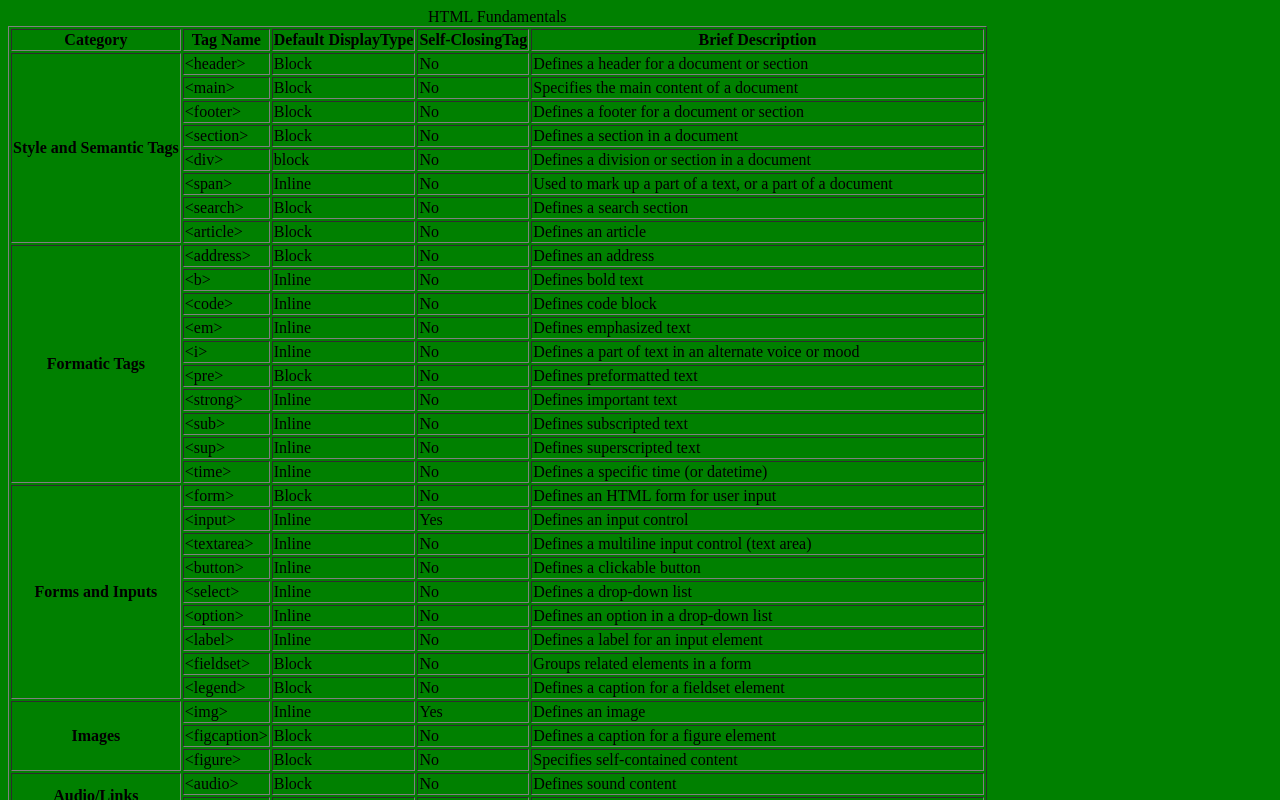
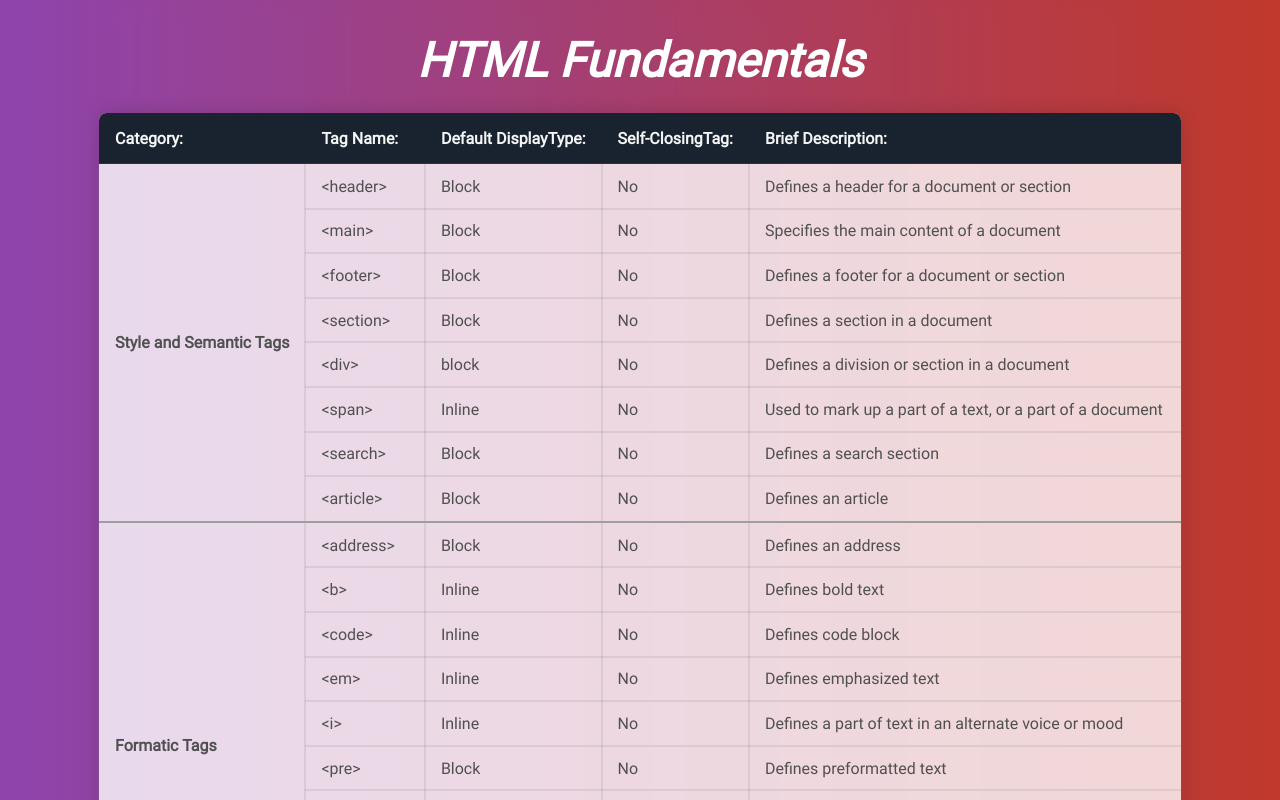
Before and after one commit to sbraende/hk-table, a plain HTML site: page src/index.html in a window 1280 px wide. Shown: the top 800 px of the page. Drawn offline with Linux system fonts and the light colour scheme.

Commit message:
Gradient design CSS

```diff
--- a/src/css/style.css
+++ b/src/css/style.css
@@ -1,3 +1,68 @@
+@font-face {
+    font-family: Roboto;
+    src: url(../assets/fonts/Roboto/Roboto-Regular.ttf);
+}
+
+:root{
+    --borderradius: 8px;
+    --color-primary-dark: rgb(24, 35, 47);
+}
+
 *{
-    background-color: green;
+    margin: 0;
+    padding: 0;
+    box-sizing: content-box;
 }
+
+main{
+    display: flex;
+    justify-content: center;
+    background: #c0392b;  /* fallback for old browsers */
+    background: -webkit-linear-gradient(to right, #8e44ad, #c0392b);  /* Chrome 10-25, Safari 5.1-6 */
+    background: linear-gradient(to right, #8e44ad, #c0392b); /* W3C, IE 10+/ Edge, Firefox 16+, Chrome 26+, Opera 12+, Safari 7+ */
+}
+
+.table caption{
+    font-size: 3rem;
+    padding: 2rem 0 1.5rem 0;
+    color: white;
+    font-family: "Roboto", sans-serif;
+    font-style: italic;
+    font-weight: 800;
+}
+
+.table{
+    margin: 0 1rem 4rem 1rem;
+    font-family: "Roboto", sans-serif;
+    border-collapse: collapse;
+    box-shadow: 0 0 20px rgba(0, 0, 0, 0.15);
+    background-color: rgba(255, 255, 255, 0.8);
+    backdrop-filter: blur(8px);
+    border-radius: var(--borderradius);
+}
+
+.table__header-row > th{
+    padding: 1rem;
+    text-align: left;
+    color: whitesmoke;
+    background-color: var(--color-primary-dark);
+}
+
+.table__header-row > th:first-child{
+    border-top-left-radius: var(--borderradius);
+}
+.table__header-row > th:last-child{
+    border-top-right-radius: var(--borderradius);
+}
+
+tbody > tr > * {
+    max-width: 400px;
+    padding: 0.8rem 1rem;
+    text-align: left;
+    color: rgb(80, 80, 80);
+    box-shadow: 0px 0px 1px rgb(132, 132, 132);
+}
+
+.table__category-end{
+    border-bottom: 2px solid rgb(158, 158, 158);
+}
--- a/src/index.html
+++ b/src/index.html
@@ -10,16 +10,16 @@
 
     <body>
         <main>
-            <table border="1">
+            <table class="table">
                 <caption>HTML Fundamentals</caption>
 
                 <thead>
-                    <tr>
-                        <th scope="col">Category</th>
-                        <th scope="col">Tag Name</th>
-                        <th scope="col">Default DisplayType</th>
-                        <th scope="col">Self-ClosingTag</th>
-                        <th scope="col">Brief Description</th>
+                    <tr class="table__header-row">
+                        <th scope="col">Category:</th>
+                        <th scope="col">Tag Name:</th>
+                        <th scope="col">Default DisplayType:</th>
+                        <th scope="col">Self-ClosingTag:</th>
+                        <th scope="col">Brief Description:</th>
                     </tr>
                 </thead>
 
@@ -75,7 +75,7 @@
                         <td>Defines a search section</td>
                     </tr>
 
-                    <tr>
+                    <tr class="table__category-end">
                         <td>&lt;article&gt;</td>
                         <td>Block</td>
                         <td>No</td>
@@ -147,7 +147,7 @@
                         <td>Defines superscripted text</td>
                     </tr>
 
-                    <tr>
+                    <tr class="table__category-end">
                         <td>&lt;time&gt;</td>
                         <td>Inline</td>
                         <td>No</td>
@@ -212,7 +212,7 @@
                         <td>Groups related elements in a form</td>
                     </tr>
 
-                    <tr>
+                    <tr class="table__category-end">
                         <td>&lt;legend&gt;</td>
                         <td>Block</td>
                         <td>No</td>
@@ -235,7 +235,7 @@
                         <td>Defines a caption for a figure element</td>
                     </tr>
 
-                    <tr>
+                    <tr class="table__category-end">
                         <td>&lt;figure&gt;</td>
                         <td>Block</td>
                         <td>No</td>
@@ -251,7 +251,7 @@
                         <td>Defines sound content</td>
                     </tr>
 
-                    <tr>
+                    <tr class="table__category-end">
                         <td>&lt;video&gt;</td>
                         <td>Block</td>
                         <td>No</td>
@@ -274,7 +274,7 @@
                         <td>Defines the relationship between a document and an external resource</td>
                     </tr>
 
-                    <tr>
+                    <tr class="table__category-end">
                         <td>&lt;nav&gt;</td>
                         <td>Block</td>
                         <td>No</td>
@@ -318,7 +318,7 @@
                         <td>Defines a term/name in a description list</td>
                     </tr>
 
-                    <tr>
+                    <tr class="table__category-end">
                         <td>&lt;dd&gt;</td>
                         <td>Block</td>
                         <td>No</td>
```
Also changed, not shown: src/assets/fonts/Roboto/Roboto-Regular.ttf (added).
